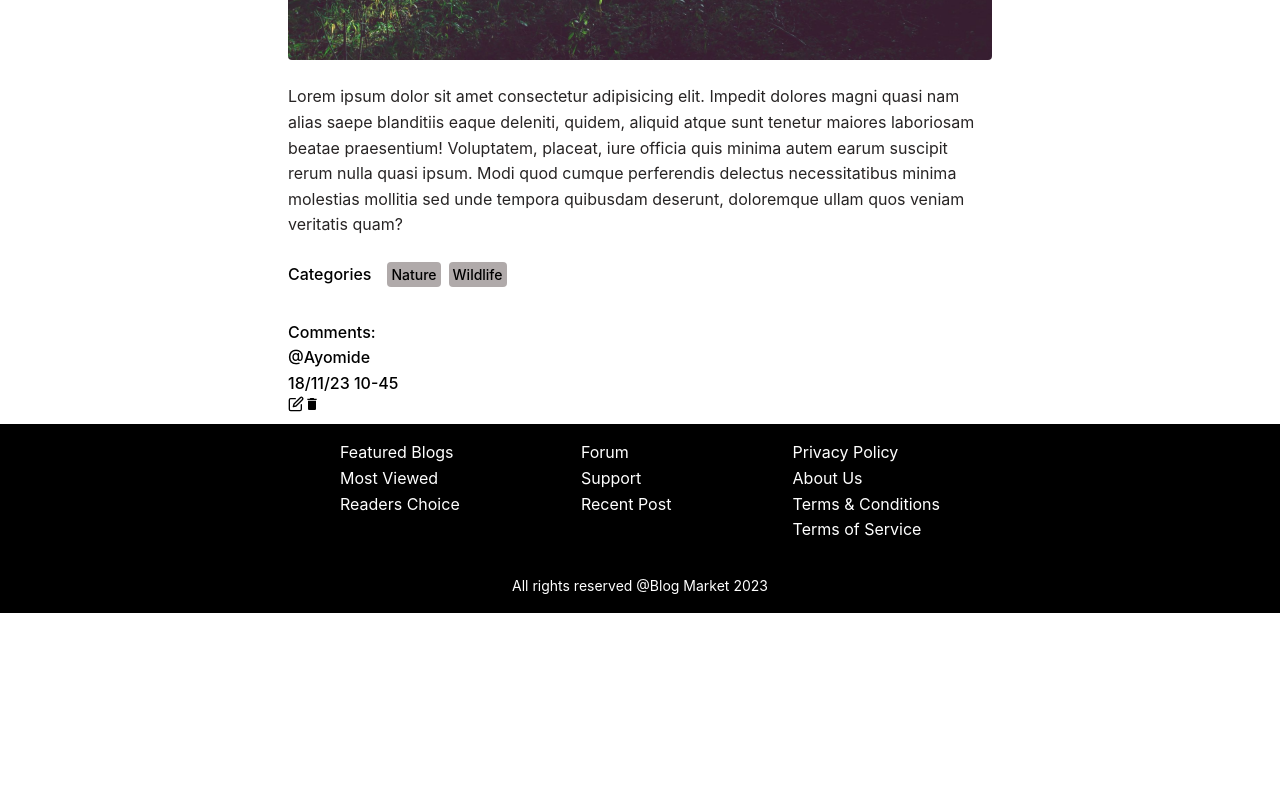
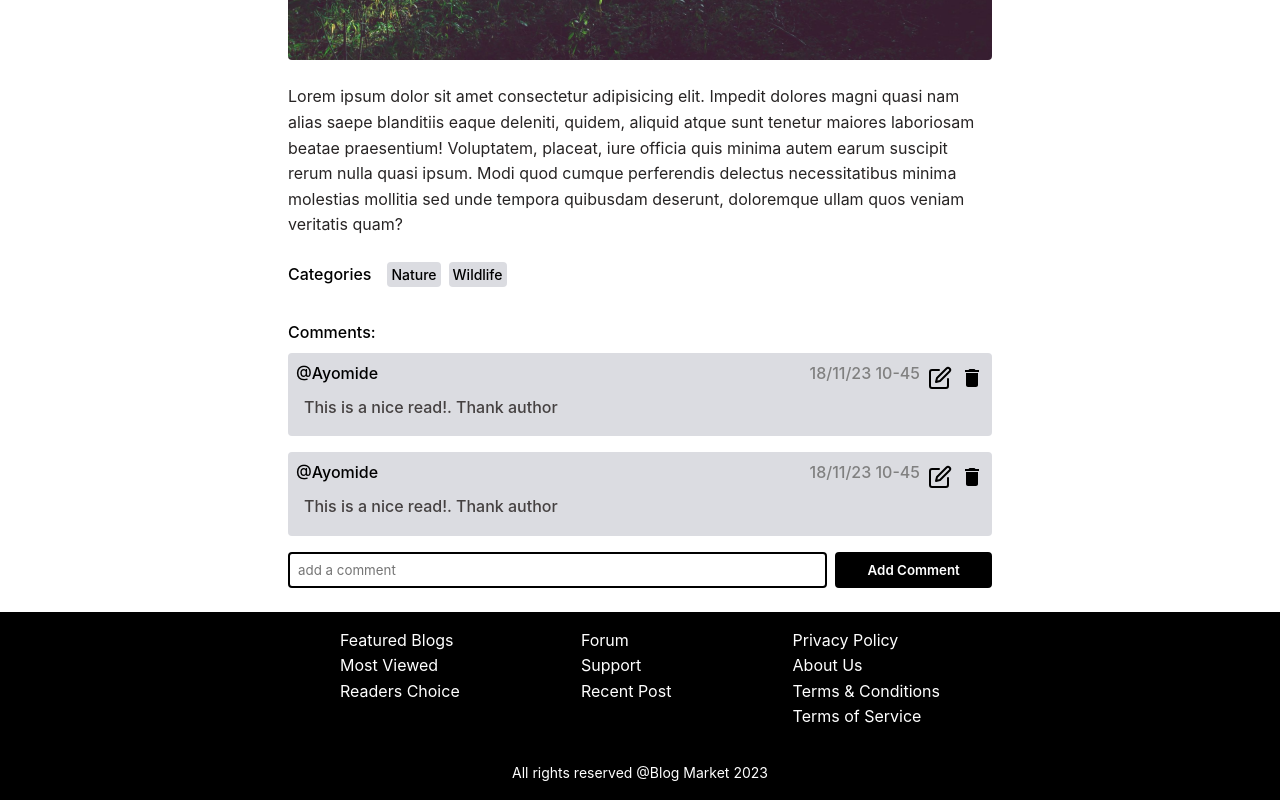
Before and after one commit to Ayothegod/blog, a React (Vite) app in the folder client/: page /posts/post/1 in a window 1280 px wide. Shown: the part 652-1452 px from the top of the page. Before the commit the page ends 1265 px from the top, so only its background shows below. Built offline with nearby package versions, Linux system fonts and the light colour scheme.

Commit message:
build comment ui

```diff
--- a/client/src/App.css
+++ b/client/src/App.css
@@ -7,6 +7,7 @@
 
 #root {
   /* padding: 0.5rem; */
+  --primary-gray: rgba(198, 200, 207, 0.627);
 }
 
 li {
@@ -147,13 +148,13 @@ p {
   justify-content: center;
 }
 
-.login-container{
+.login-container {
   width: 300px;
 
   display: flex;
   flex-direction: column;
   align-items: center;
-  gap: .5rem;
+  gap: 0.5rem;
 }
 
 .login-title {
@@ -177,7 +178,7 @@ p {
   font-weight: 600;
   border: 2px solid black;
 
-  transition: all .2s;
+  transition: all 0.2s;
 }
 
 .login-button:hover {
@@ -199,7 +200,7 @@ p {
 
 /* PostDetail =============== */
 .post-main {
-  padding: .5rem;
+  padding: 0.5rem;
 
   max-width: 720px;
   margin: 0 auto;
@@ -208,7 +209,7 @@ p {
 .post-details {
   display: flex;
   flex-direction: column;
-  gap: .5rem;
+  gap: 0.5rem;
   margin: 2rem 0;
 }
 
@@ -225,7 +226,7 @@ p {
 
 .details-header-action {
   display: flex;
-  gap: .25rem;
+  gap: 0.25rem;
 }
 
 .details-header-action .action-icon {
@@ -269,23 +270,98 @@ p {
 
 .post-category .categories {
   display: flex;
-  gap: .5rem;
+  gap: 0.5rem;
 }
 
 .categories li {
-  background-color: rgb(176, 170, 170);
+  background-color: var(--primary-gray);
   font-size: 14px;
   padding: 4px;
   border-radius: 4px;
   font-weight: 500;
 }
 
-.post-comments {
+/* .post-comments {
 
-}
+} */
 
 .post-comments p {
   font-weight: 500;
+  margin-bottom: .5rem;
+}
+
+.comments-div {
+  display: flex;
+  flex-direction: column;
+  gap: 1rem;
+}
+
+.comment {
+  background-color: var(--primary-gray);
+  border-radius: 4px;
+  padding: .5rem;
+}
+
+/* .comment-container {
+
+} */
+
+.comment-details {
+  display: flex;
+  justify-content: space-between;
+  align-items: center;
+}
+
+.details-action {
+  display: flex;
+  align-items: center;
+  gap: .5rem;
+}
+
+.details-action .action-date {
+  color: gray;
+}
+
+.details-action .action-icon {
+  font-size: 24px;
+}
+
+.comment-text {
+  margin-left: .5rem;
+  color: rgb(69, 65, 65);
+}
+
+.create-comment {
+  display: flex;
+  flex-direction: column;
+  margin: 1rem 0;
+  gap: .5rem;
+}
+
+.create-comment-input {
+  width: 100%;
+  padding: 8px;
+  border: 2px solid black;
+  border-radius: 4px;
+}
+
+.create-comment-button {
+  width: 100%;
+  border: none;
+  padding: 8px;
+  background-color: black;
+  color: white;
+  border-radius: 4px;
+  font-weight: 600;
+  border: 2px solid black;
+
+  transition: all 0.2s;
+}
+
+.create-comment-button:hover {
+  background-color: white;
+  color: black;
+  border: 2px solid black;
 }
 
 @media screen and (min-width: 550px) {
@@ -335,6 +411,21 @@ p {
 
   /* PostDetail =============== */
 
+  /* Add comment =========== */
+  .create-comment-button {
+    width: 200px;
+  }
+
+  .create-comment {
+    flex-direction: row;
+  }
+
+  .create-comment-input {
+    width: 100%;
+    padding: 8px;
+    border: 2px solid black;
+    border-radius: 4px;
+  }
 }
 
 @media screen and (min-width: 760px) {
--- a/client/src/components/Comment.jsx
+++ b/client/src/components/Comment.jsx
@@ -5,12 +5,15 @@ export default function Comment() {
   return (
     <div className="comment">
       <div className="comment-container">
-        <p>@Ayomide</p>
-        <div>
-          <p>18/11/23 10-45</p>
-          <FiEdit className="action-icon" />
-          <MdDelete className="action-icon" />
+        <div className="comment-details">
+          <p>@Ayomide</p>
+          <div className="details-action">
+            <p className="action-date">18/11/23 10-45</p>
+            <FiEdit className="action-icon" />
+            <MdDelete className="action-icon" />
+          </div>
         </div>
+        <p className="comment-text">This is a nice read!. Thank author</p>
       </div>
     </div>
   );
--- a/client/src/pages/PostDetail.jsx
+++ b/client/src/pages/PostDetail.jsx
@@ -44,8 +44,14 @@ export default function PostDetail() {
         <div className="post-comments">
             <p>Comments:</p>
 
-            <div>
+            <div className="comments-div">
                 <Comment/>
+                <Comment/>
+            </div>
+
+            <div className="create-comment">
+                <input type="text" className="create-comment-input" placeholder="add a comment" />
+                <button className="create-comment-button">Add Comment</button>
             </div>
         </div>
       </div>
```
